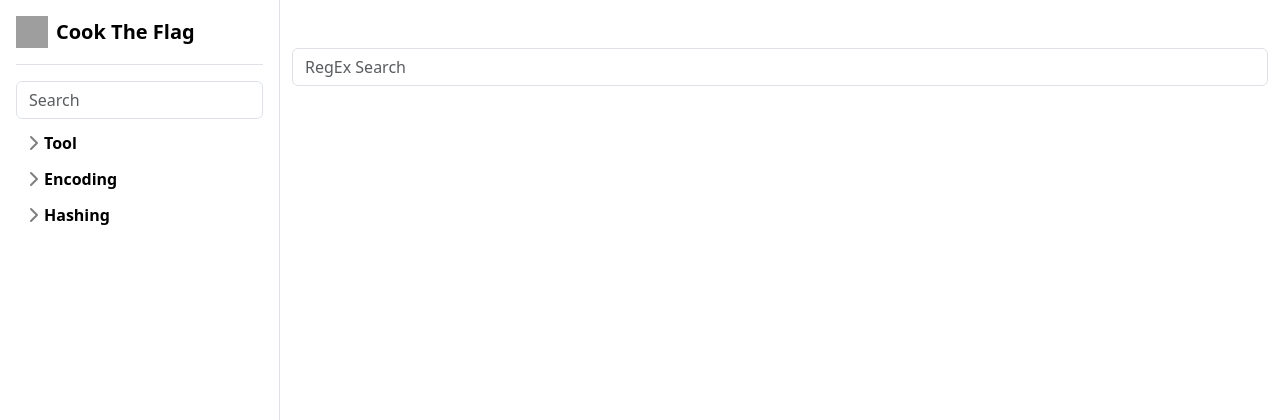
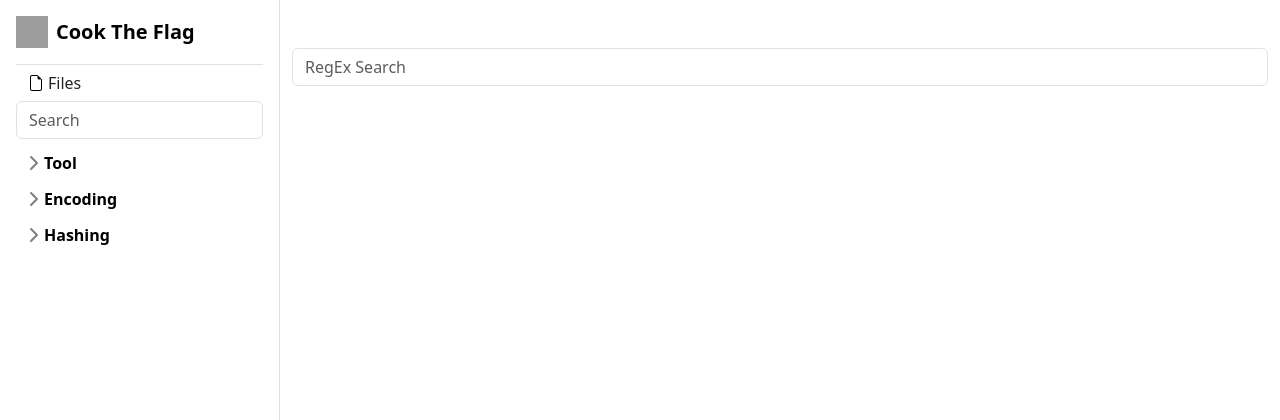
Before and after one commit to zalo-alex/CookTheFlag, a Flask app: page / in a window 1280 px wide. Shown: the top 420 px of the page. Run offline with Flask 3, Linux system fonts and the light colour scheme; some libraries are stand-ins or nearby versions; grey boxes are pictures that could not be loaded.

Commit message:
Add files managment system

```diff
--- a/main.py
+++ b/main.py
@@ -1,9 +1,12 @@
+from pathlib import Path
+import os
 import traceback
-from flask import Flask, render_template
+from flask import Flask, render_template, request, redirect
 from flask_sock import Sock
 from types import GeneratorType
 
 from src.module_manage import ModuleManage
+from src.files import Files
 
 import base64
 import json
@@ -12,6 +15,7 @@ app = Flask(__name__)
 sock = Sock(app)
 
 manager = ModuleManage()
+files = Files()
 
 @app.errorhandler(404)
 def not_found(e):
@@ -20,6 +24,43 @@ def not_found(e):
 @app.route("/")
 def index():
     return render_template("index.html", modules=manager.modules, categories=manager.categories)
+
+@app.route("/files")
+def files_view():
+    path = files.get_path(request.args.get("path", "."))
+
+    if not files.exists(path):
+        return render_template("files.html", path=path, folders=[], files=[], downloadables=[], modules=manager.modules, categories=manager.categories, exists=False)
+
+    folders, _files = files.list_dir(path)
+    # downloadables = files.get_downloadables(path) TODO: Implement downloadables feature
+
+    return render_template("files.html", path=path, folders=folders, files=_files, downloadables=[], modules=manager.modules, categories=manager.categories, exists=True)
+
+@app.route("/files/upload", methods=["POST"])
+def files_upload():
+    path = files.get_path(request.args.get("path", "."))
+
+    if not files.exists(path):
+        return redirect(f"/files?path={request.args.get('path', '.')}")
+
+    _files = request.files.getlist("files")
+
+    for file in _files:
+        files.save_file(path, file)
+
+    return redirect(f"/files?path={request.args.get('path', '.')}")
+
+@app.route("/files/delete", methods=["POST"])
+def files_delete():
+    path = files.get_path(request.args.get("path", "."))
+
+    if not files.exists(path):
+        return redirect(f"/files?path={request.args.get('path', '.')}")
+
+    files.delete_file(path)
+
+    return redirect(f"/files?path={os.path.dirname(path)}")
 
 @app.route("/regex/<b64_query>")
 def regex(b64_query):
--- a/templates/base.html
+++ b/templates/base.html
@@ -15,10 +15,16 @@
 
 <body class="d-flex w-100">
     <div class="flex-shrink-0 p-3 border-end h-100" style="width: 280px;">
-        <a href="/" class="d-flex align-items-center pb-3 mb-3 link-body-emphasis text-decoration-none border-bottom">
+        <a href="/" class="d-flex align-items-center pb-3 link-body-emphasis text-decoration-none border-bottom">
             <img class="bi pe-none me-2" width="32" height="32" src="/static/assets/cook.svg" />
             <span class="fs-5 fw-semibold">Cook The Flag</span>
         </a>
+        <div class="d-flex">
+            <a href="/files" class="btn rounded border-0 mt-0 d-flex align-items-center gap-1">
+                <img src="/static/assets/icons/file.svg"/>
+                Files
+            </a>
+        </div>
         <div>
             <input type="text" class="form-control mb-2" placeholder="Search" id="search-input" oninput="search()">
         </div>
```
Also changed, not shown: src/files.py (added, +76 -0 lines), templates/files.html (added, +76 -0 lines), static/assets/icons/download.svg (added), static/assets/icons/file.svg (added), static/assets/icons/folder.svg (added), static/assets/icons/trash.svg (added).
